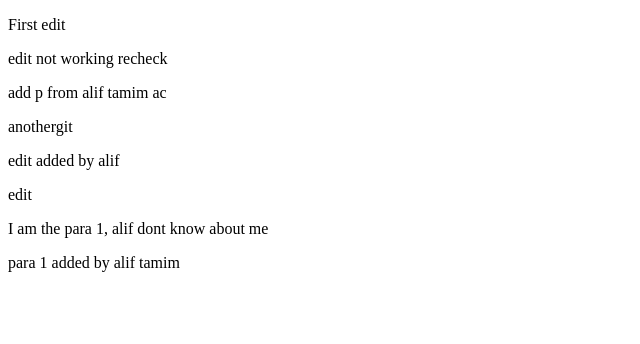
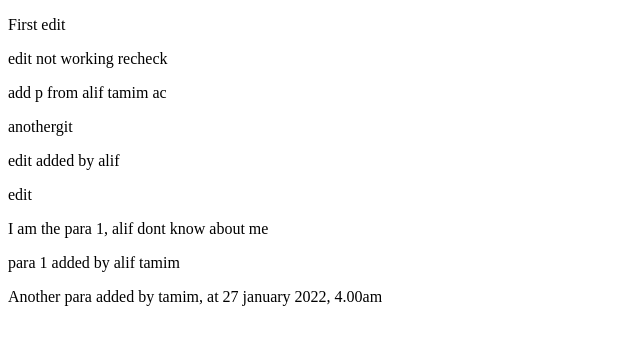
Before and after one commit to centralrepository-phb5/2nd, a plain HTML site: page index.html in a window 1280 px wide. Shown: the whole page, without its empty margins (0-640 px from the left). Drawn offline with Linux system fonts and the light colour scheme.

Commit message:
27 january 2022 4 am

```diff
--- a/index.html
+++ b/index.html
@@ -15,7 +15,7 @@
     <p>edit</p>
 <p>I am the para 1, alif dont know about me</p>
     <p>para 1 added by alif tamim</p>
-
+    <p>Another para added by tamim, at 27 january 2022, 4.00am</p>
 
 
 </body>
```
